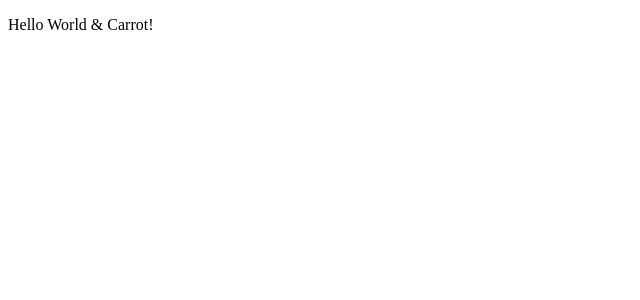
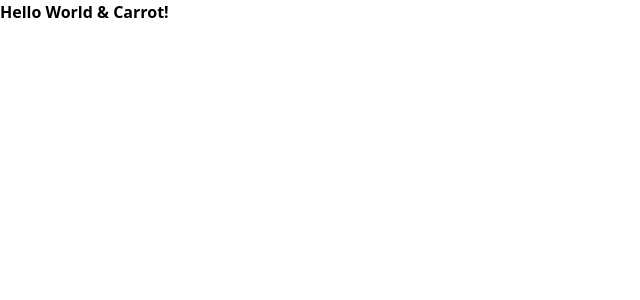
Before and after one commit to kwameopareasiedu/carrot-movie-db, a React (Vite) app: page / in a window 1280 px wide. Shown: the top 300 px of the page, without its empty margins (0-640 px from the left). Built offline with nearby package versions, Linux system fonts and the light colour scheme.

Commit message:
Configured TailwindCSS

```diff
--- a/package.json
+++ b/package.json
@@ -19,12 +19,15 @@
     "@typescript-eslint/eslint-plugin": "^5.59.11",
     "@typescript-eslint/parser": "^5.59.11",
     "@vitejs/plugin-react": "^4.0.0",
+    "autoprefixer": "^10.4.14",
     "eslint": "^8.38.0",
     "eslint-plugin-react": "^7.32.2",
     "eslint-plugin-react-hooks": "^4.6.0",
     "eslint-plugin-react-refresh": "^0.3.4",
+    "postcss": "^8.4.24",
     "prettier": "^2.8.8",
     "sass": "^1.63.4",
+    "tailwindcss": "^3.3.2",
     "typescript": "^5.0.2",
     "vite": "^4.3.9"
   }
--- /dev/null
+++ b/postcss.config.js
@@ -0,0 +1,6 @@
+export default {
+  plugins: {
+    tailwindcss: {},
+    autoprefixer: {}
+  }
+};
--- a/src/app.tsx
+++ b/src/app.tsx
@@ -1,7 +1,7 @@
 function App() {
   return (
     <div>
-      <p>Hello World &amp; Carrot!</p>
+      <p className="font-bold">Hello World &amp; Carrot!</p>
     </div>
   );
 }
--- a/src/index.scss
+++ b/src/index.scss
@@ -0,0 +1,3 @@
+@tailwind base;
+@tailwind components;
+@tailwind utilities;
--- /dev/null
+++ b/tailwind.config.js
@@ -0,0 +1,6 @@
+/** @type {import('tailwindcss').Config} */
+export default {
+  content: ["./index.html", "./src/**/*.{js,ts,jsx,tsx}"],
+  theme: { extend: {} },
+  plugins: []
+};
```
Also changed, not shown: 1 other file (tests, documents, lock files or other folders).
